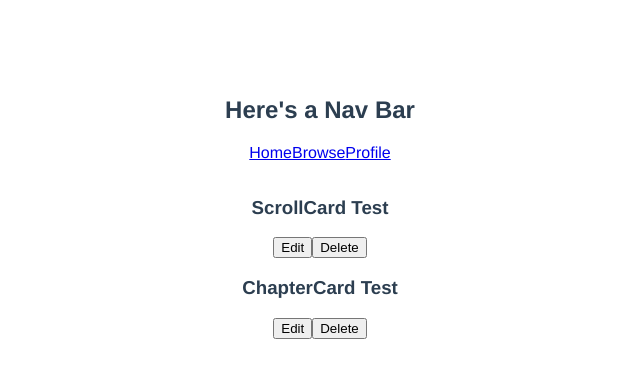
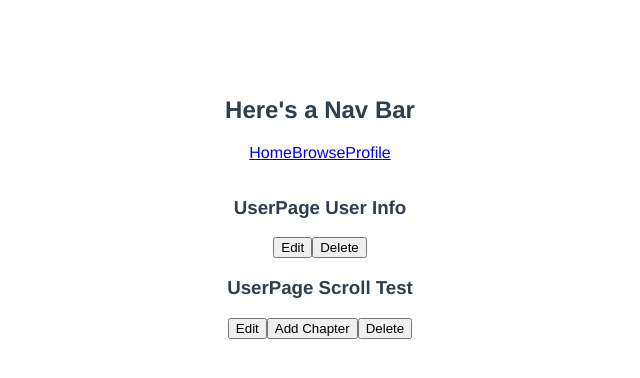
Before and after one commit to lnglaser/GA_Project-4_Megillah-story-writing-app_frontend, a Vue app in the folder app/: page /profile in a window 1280 px wide. Shown: the top 378 px of the page, without its empty margins (320-960 px from the left). Built offline with nearby package versions, Linux system fonts and the light colour scheme.

Commit message:
setup basic navigation

```diff
--- a/app/src/App.vue
+++ b/app/src/App.vue
@@ -1,8 +1,9 @@
 <template>
   <div id=app>
-    <NavBar></NavBar>
-    <ScrollCard msg="ScrollCard Test"></ScrollCard>
-    <ChapterCard msg="ChapterCard Test"></ChapterCard>
+    <NavBar />
+    <router-view></router-view>
+    <!-- <ScrollCard msg="ScrollCard Test"></ScrollCard>
+    <ChapterCard msg="ChapterCard Test"></ChapterCard> -->
   </div>
   <!-- <img alt="Vue logo" src="./assets/logo.png">
   <HelloWorld msg="Welcome to Your Vue.js App" /> -->
@@ -12,8 +13,8 @@
 // import HelloWorld from './components/HelloWorld.vue'
 // import axios from 'axios';
 import NavBar from './components/NavBar.vue';
-import ScrollCard from './components/ScrollCard.vue'
-import ChapterCard from './components/ChapterCard.vue';
+// import ScrollCard from './components/ScrollCard.vue'
+// import ChapterCard from './components/ChapterCard.vue';
 
 
 export default {
@@ -21,8 +22,8 @@ export default {
   components: {
     // HelloWorld,
     NavBar,
-    ScrollCard,
-    ChapterCard,
+    // ScrollCard,
+    // ChapterCard,
   },
   data: () => ({
     chapters: null,
--- a/app/src/components/HomePage.vue
+++ b/app/src/components/HomePage.vue
@@ -6,19 +6,19 @@
 </template>
 
 <script>
+// import axios from 'axios'
+// import { BASE_URL } from '../globals'
+import ScrollCard from '../components/ScrollCard.vue'
+
 export default {
     name: "HomePage",
     components: { ScrollCard },
     methods: {
-        navigateItem() {
-            this.$router.push('/')
-        }
+
     }
 }
 
-// import axios from 'axios'
-// import { BASE_URL } from '../globals'
-import ScrollCard from '../components/ScrollCard.vue'
+
 
 </script>
 
--- a/app/src/components/ProfilePage.vue
+++ b/app/src/components/ProfilePage.vue
@@ -1,7 +1,7 @@
 <template>
     <div>
-        <NavBar></NavBar>
-        <UserCard></UserCard>
+
+        <UserCard msg="UserPage User Info"></UserCard>
     </div>
     <div>
         <!-- Loop through user-created scrolls here -->
@@ -10,13 +10,13 @@
 </template>
 
 <script>
-import NavBar from "./NavBar.vue";
+
 import UserCard from "./UserCard.vue";
 import ScrollCard from "./ScrollCard.vue";
 export default {
     name: 'ProfilePage',
     components: {
-        NavBar,
+
         UserCard,
         ScrollCard
     },
--- a/app/src/components/ScrollCard.vue
+++ b/app/src/components/ScrollCard.vue
@@ -8,6 +8,7 @@
         </div>
         <div class="button-wrapper">
             <button>Edit</button>
+            <button>Add Chapter</button>
             <button>Delete</button>
         </div>
 
--- a/app/src/components/ScrollPage.vue
+++ b/app/src/components/ScrollPage.vue
@@ -7,6 +7,7 @@
 
 <script>
 
+
 </script>
 
 <style>
--- a/app/src/router.js
+++ b/app/src/router.js
@@ -3,6 +3,8 @@ import HomePage from "./components/HomePage.vue";
 import ProfilePage from "./components/ProfilePage.vue";
 import ScrollPage from "./components/ScrollPage.vue";
 import BrowseScrolls from "./components/BrowseScrolls.vue";
+
+// const HomePage = { template: "<div>Home</div>" };
 
 const routes = [
   {
```
